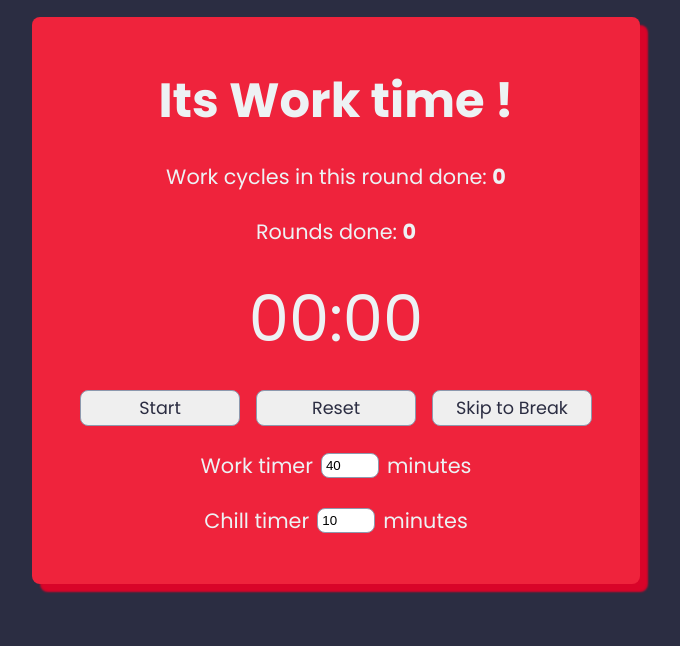
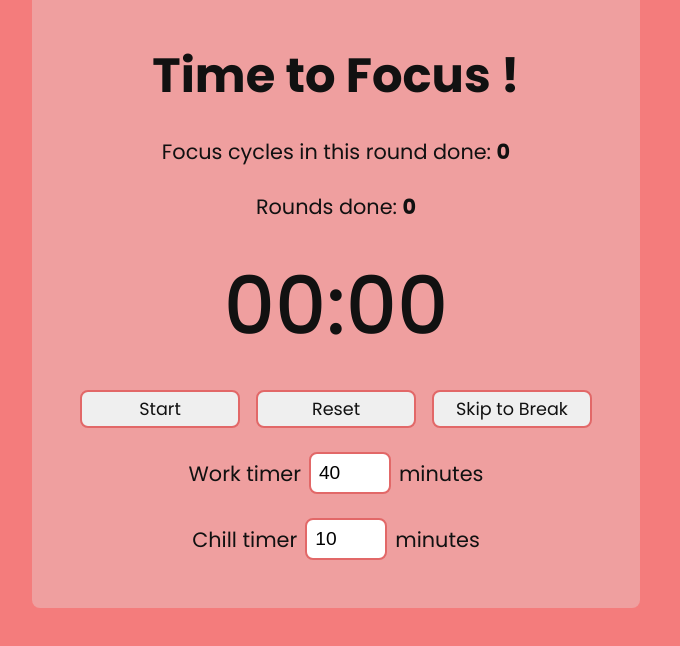
Before and after one commit to est5/pomotimer, a React (Vite) app: page / in a window 1280 px wide. Shown: the top 646 px of the page, without its empty margins (304-984 px from the left). Built offline with nearby package versions, Linux system fonts and the light colour scheme.

Commit message:
add temp styles

```diff
--- a/src/components/button/btn.css
+++ b/src/components/button/btn.css
@@ -1,15 +1,16 @@
 button {
   border-radius: 8px;
-  border: 1px solid #8d99ae;
+  border: 2px solid var(--sub-color);
   font-size: 1.1rem;
+  color: var(--font-color);
 
   min-width: 10rem;
   padding: 4px 8px;
 
-  transition: all 0.1s ease;
-  color: #2b2d42;
+  transition: all 0.15s ease;
 }
 
 button:hover {
   transform: scale(1.1);
+  font-weight: 500;
 }
--- a/src/components/input/input.css
+++ b/src/components/input/input.css
@@ -6,8 +6,9 @@
 }
 
 input {
-  padding: 4px;
+  font-size: 1.2rem;
+  padding: 8px;
   border-radius: 8px;
 
-  border: 1px solid #8d99ae;
+  border: 2px solid var(--sub-color);
 }
--- a/src/components/timer/Timer.tsx
+++ b/src/components/timer/Timer.tsx
@@ -141,7 +141,7 @@ function Timer() {
   const getFocus = () => {
     switch (focusType) {
       case 0:
-        return 'Work';
+        return 'Focus';
       case 1:
         return 'Break';
       case 2:
@@ -169,9 +169,9 @@ function Timer() {
 
   return (
     <div className="timer-container">
-      <h1>Its {getFocus()} time !</h1>
+      <h1>Time to {getFocus()} !</h1>
       <p>
-        Work cycles in this round done: <strong>{cycleCounter}</strong>
+        Focus cycles in this round done: <strong>{cycleCounter}</strong>
       </p>
       <p>
         Rounds done: <strong>{round}</strong>
@@ -195,7 +195,7 @@ function Timer() {
             }
             setFocusType(focusType == 0 ? 1 : 0);
           }}
-          txt={`Skip to ${focusType == 0 ? 'Break' : 'Work'}`}
+          txt={`Skip to ${focusType == 0 ? 'Break' : 'Focus'}`}
         />
       </div>
 
--- a/src/components/timer/timer.css
+++ b/src/components/timer/timer.css
@@ -5,15 +5,13 @@
   gap: 24px;
   font-size: 1.3rem;
 
-  background-color: #ef233c;
+  background-color: var(--main-color);
   padding: 48px;
   border-radius: 8px;
-  box-shadow: 8px 8px 2px #d90429;
 }
 
 .buttons {
   display: flex;
-  /* flex-direction: column; */
   gap: 16px;
 
   align-items: center;
@@ -21,8 +19,22 @@
 
 h1 {
   font-size: 3rem;
+  font-weight: 700;
 }
 
 .timer {
-  font-size: 4rem;
+  font-size: 5rem;
+  font-weight: 500;
 }
+
+@media (max-width: 600px) {
+  .buttons {
+    flex-direction: column;
+  }
+}
+
+@media (max-width: 500px) {
+  .timer-container {
+    gap: 8px;
+  }
+}
--- a/src/index.css
+++ b/src/index.css
@@ -16,13 +16,18 @@ button {
 
 /* STYLE */
 
-body {
-  height: 100vh;
-  font-family: 'Poppins', sans-serif;
-  background-color: #2b2d42;
-  color: #edf2f4;
-}
-
 #root {
   height: 100%;
 }
+
+body {
+  --bg-color: #f47c7c;
+  --font-color: #111;
+  --main-color: #ef9f9f;
+  --sub-color: #e26868;
+
+  height: 100vh;
+  font-family: 'Poppins', sans-serif;
+  background-color: var(--bg-color);
+  color: var(--font-color);
+}
```
